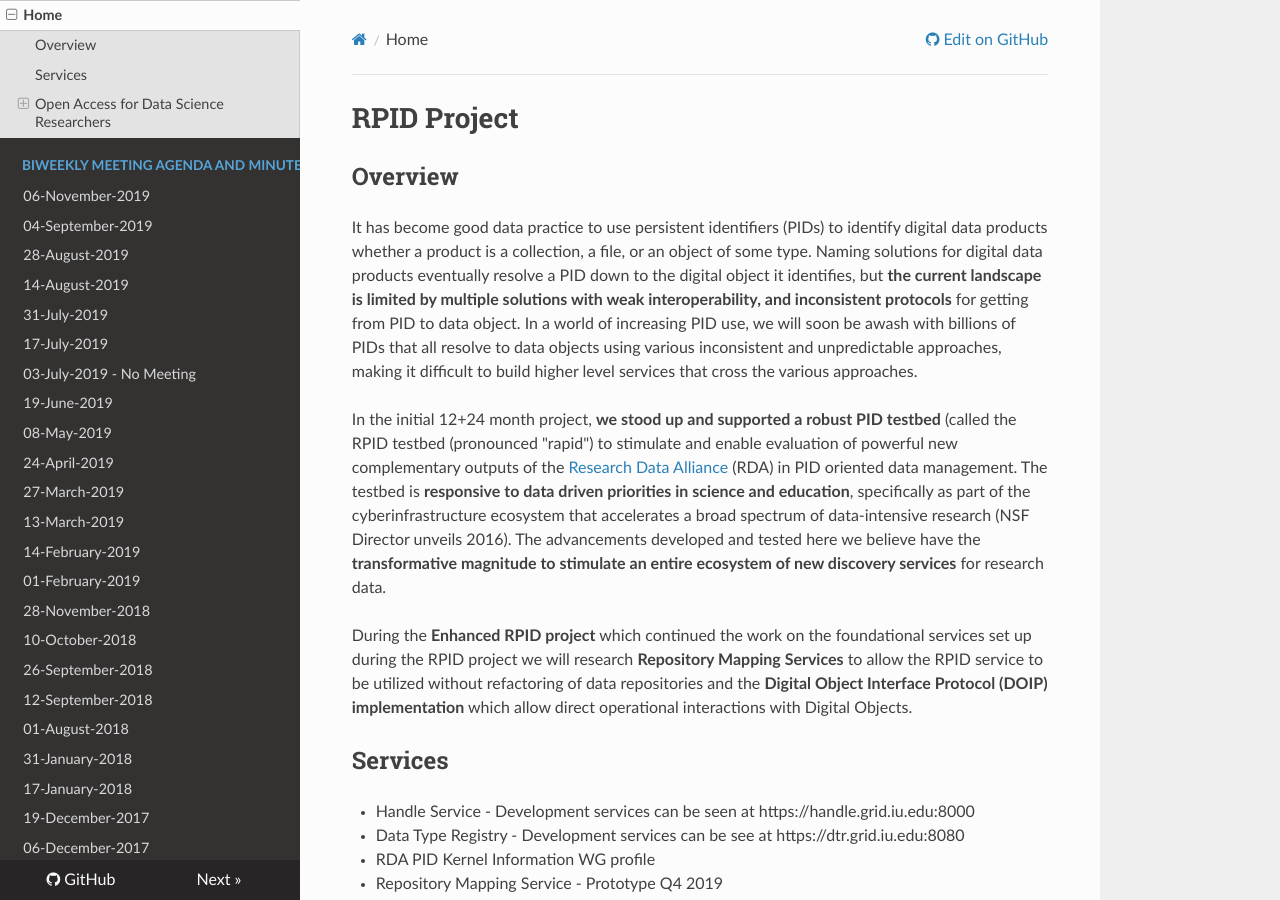
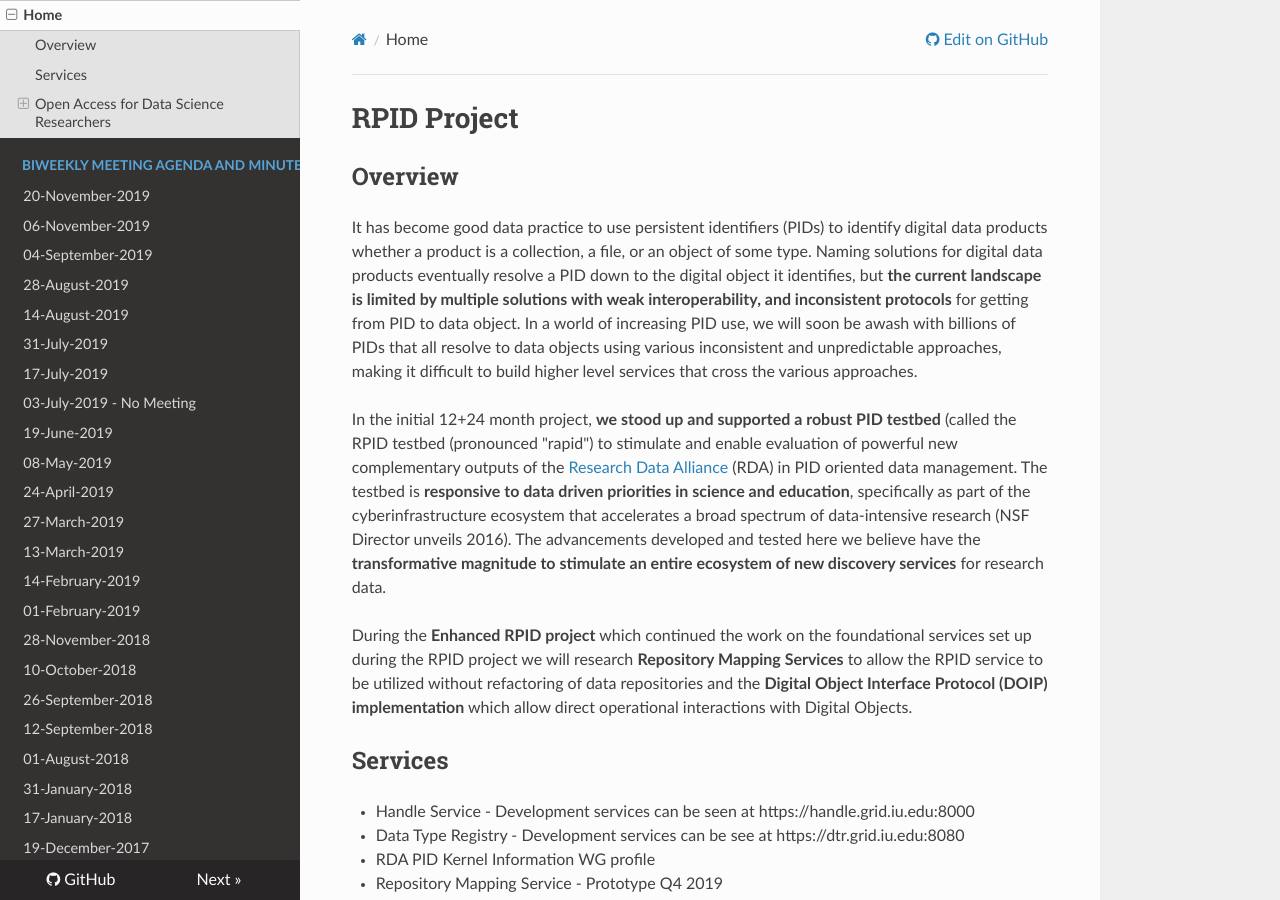
Before and after one commit to rpidproject/rpid, an MkDocs documentation site: the page built from docs/index.md, in a window 1280 px wide and 900 px high. Built offline with MkDocs 1.6.1, drawn with Linux system fonts in a browser that asks for light colours; nearby versions of some CDN libraries; old or Windows-style settings are respelled for this version of MkDocs.

Commit message:
Update mkdocs.yml

```diff
--- a/mkdocs.yml
+++ b/mkdocs.yml
@@ -9,6 +9,7 @@ extra_css:
 pages:
 - Home: 'index.md'
 - BiWeekly Meeting Agenda and Minutes:
+  - '20-November-2019': '20-November-2019.md'
   - '06-November-2019': '06-November-2019.md'
   - '04-September-2019': '04-September-2019.md'
   - '28-August-2019': '28-August-2019.md'
```
